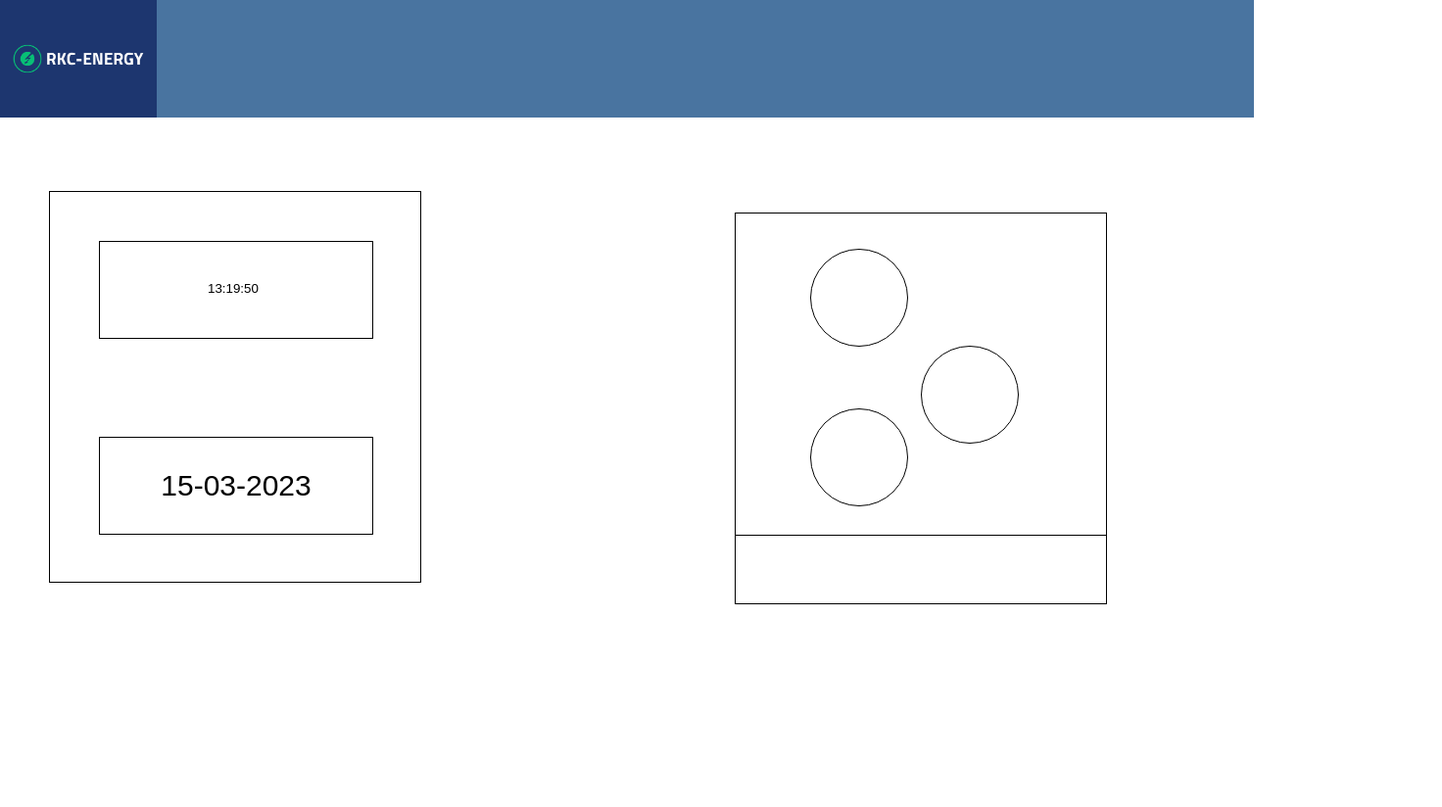
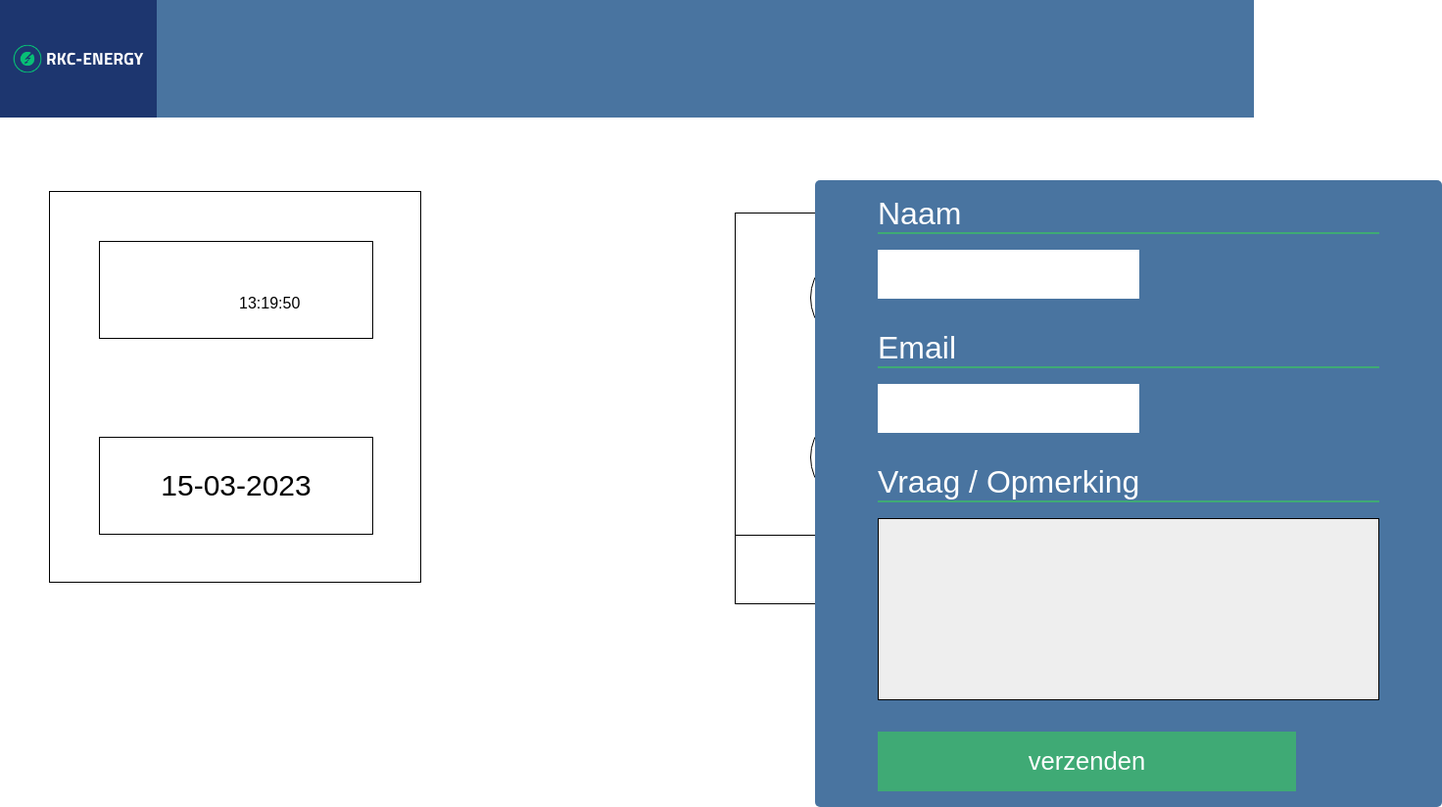
Before and after one commit to Roy-Aa/Duurzaam-Huis, a plain HTML site: page index.html in a window 1280 px wide. Shown: the whole page at 98% size, 1472 px wide, since content can reach past the window. Before the commit the page ends 800 px from the top, so only its background shows below. Drawn offline with Linux system fonts and the light colour scheme.

Commit message:
Form add

```diff
--- a/CSS/style.css
+++ b/CSS/style.css
@@ -106,3 +106,64 @@ header{
     border-top: 1px solid black;
     margin-top: 328px;
 }
+
+/*Form invulling*/
+
+.form2{
+    width:40rem;
+    min-height:40rem;
+    background:#4974A0;
+    display:flex;
+    justify-content:center;
+    flex-direction:column;
+    padding:4rem;
+    font-size:2rem;
+    gap:2rem;
+    border-radius:5px;
+    position:absolute;
+    left:65%;
+    top:23%;
+    height:400px;
+}
+
+form label{
+    border-bottom:2px solid #3faa75;
+    color:white;
+}
+
+form div{
+    display:flex;
+    flex-direction:column;
+    gap:1rem;
+}
+
+input{
+    display:block;
+    width:30ch;
+    padding:1rem 2rem;
+    font-size:1rem;
+    border:1px solid black;
+    resize:none;
+}
+
+textarea{
+    height:13ch;
+    width:100%;
+    font-size:1.6rem;
+    border:1px solid rgb(0, 0, 0);
+    font-family: sans-serif;
+    padding:1rem 2rem;
+    resize:none;
+    background:#EEEEEE;
+}
+
+.submit{
+    background:#3faa75;
+    color:#ffffff;
+    font-size:1.6rem;
+    border:none;
+}
+
+.submit:hover{
+    cursor:pointer;
+}
--- a/index.html
+++ b/index.html
@@ -45,6 +45,22 @@
         <div  class="blockonderaan"></div>
     </article>
 
+    <form class="form2">
+        <div>
+            <label for="naam">Naam</label>
+            <input id="naam" type="text">
+        </div>
+        <div>
+            <label for="email">Email</label>
+            <input id="email" type="email">
+        </div>
+        <div>
+            <label for="">Vraag / Opmerking</label>
+            <textarea id="vraag" class="bigText"></textarea>
+        </div>
+        <input class="submit" type="submit" value="verzenden">
+    </form>
+
 </body>
 
 <script>
```
